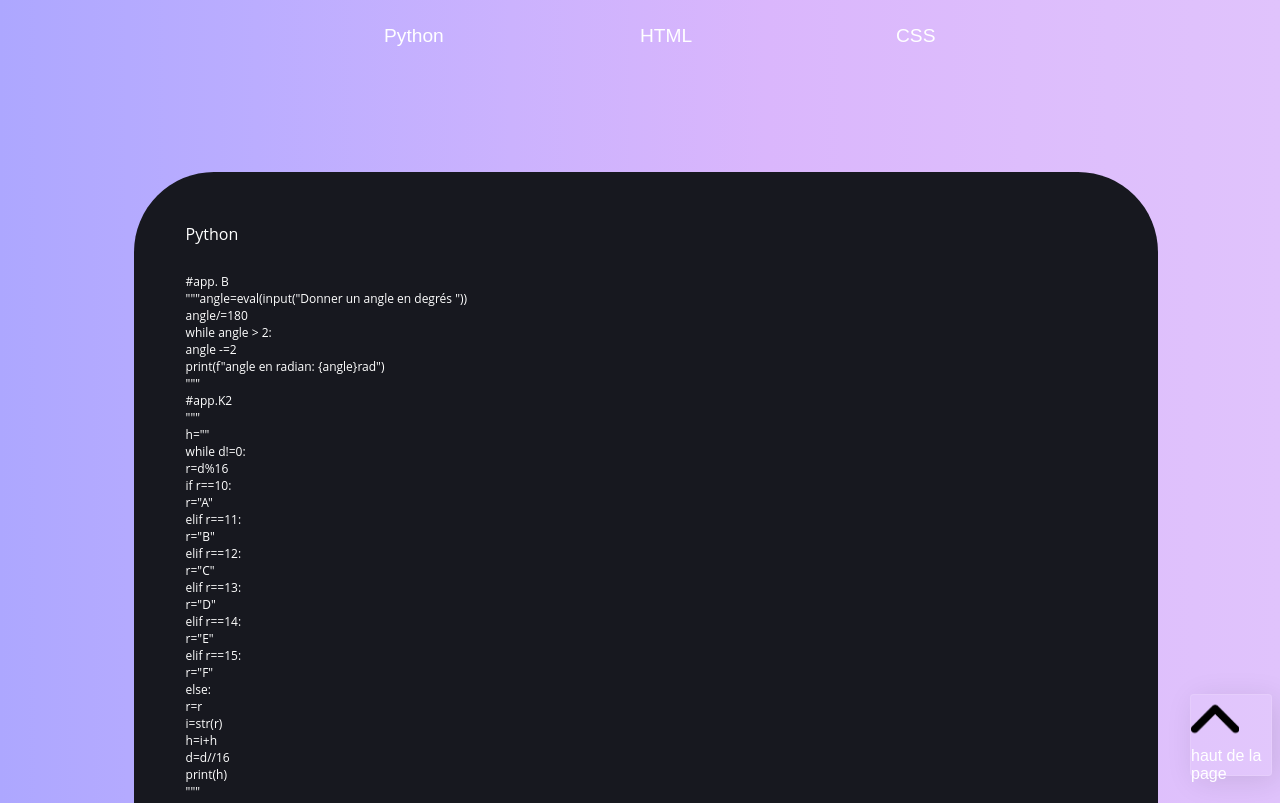
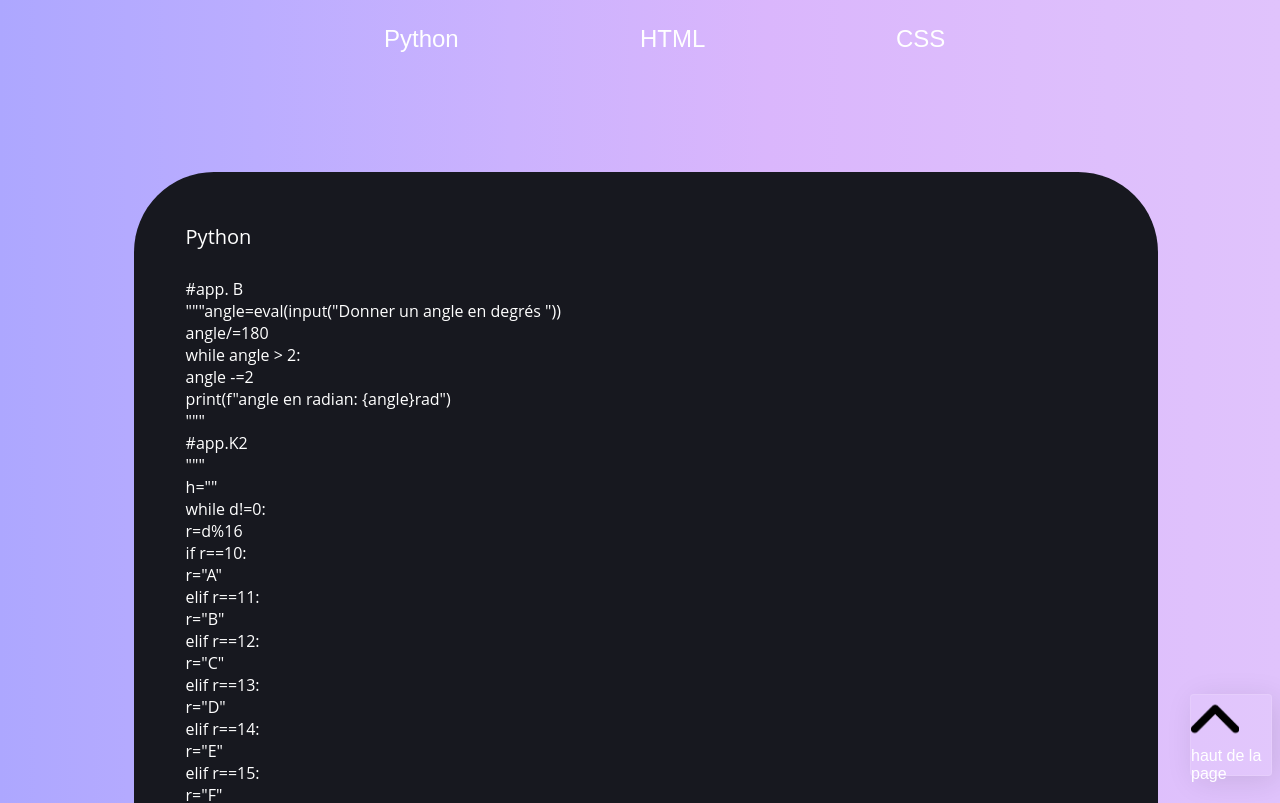
Before and after one commit to Intfly/code, a plain HTML site: page index.html in a window 1280 px wide. Shown: the top 803 px of the page. Drawn offline with Linux system fonts and the light colour scheme.

Commit message:
Update styles.css

```diff
--- a/styles.css
+++ b/styles.css
@@ -81,12 +81,12 @@ p{
 
 @media (max-width: 1440px){
     p{
-        font-size:.75em;
+        font-size:1em;
     }
     a{
-        font-size:1.2em;
+        font-size:1.5em;
     }
     .pprog{
-        font-size:1em;
+        font-size:1.25em;
     }
 }
```
